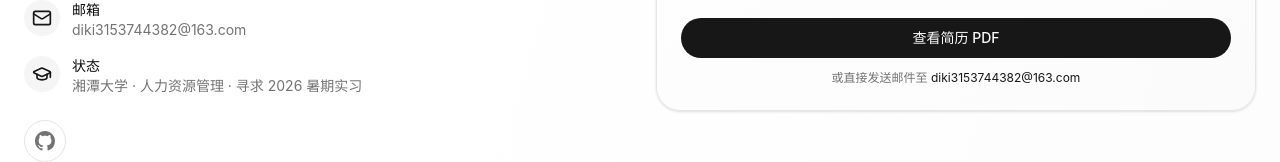
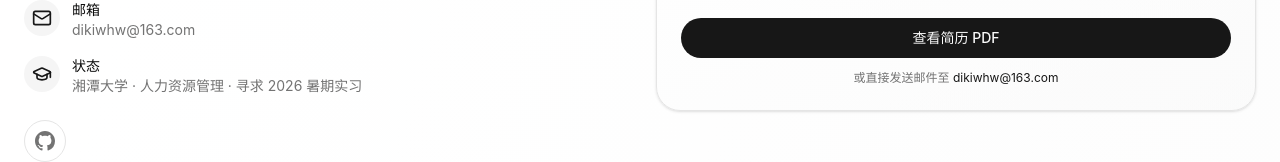
Before and after one commit to zhangdiki/-Diki--space, a React (Vite) app: page / in a window 1280 px wide. Shown: the part 4081-4243 px from the top of the page. Built offline with nearby package versions, Linux system fonts and the light colour scheme.

Commit message:
chore: 更新简历为重制版，邮箱改为 dikiwhw@163.com

```diff
--- a/src/App.tsx
+++ b/src/App.tsx
@@ -280,7 +280,7 @@ function PersonalWebsite() {
               <div className="mt-6 space-y-4">
                 {[
                   { icon: <MapPin className="h-5 w-5 text-primary" />, title: "位置", val: "中国 · 湘潭" },
-                  { icon: <Mail className="h-5 w-5 text-primary" />, title: "邮箱", val: "diki3153744382@163.com" },
+                  { icon: <Mail className="h-5 w-5 text-primary" />, title: "邮箱", val: "dikiwhw@163.com" },
                   { icon: <GraduationCap className="h-5 w-5 text-primary" />, title: "状态", val: "湘潭大学 · 人力资源管理 · 寻求 2026 暑期实习" },
                 ].map((item, i) => (
                   <motion.div key={i} whileHover={{ x: 5 }} className="flex items-start gap-3">
@@ -306,7 +306,7 @@ function PersonalWebsite() {
                 查看简历 PDF
               </Button>
               <p className="text-xs text-muted-foreground">
-                或直接发送邮件至 <a href="mailto:diki3153744382@163.com" className="text-primary hover:underline">diki3153744382@163.com</a>
+                或直接发送邮件至 <a href="mailto:dikiwhw@163.com" className="text-primary hover:underline">dikiwhw@163.com</a>
               </p>
             </motion.div>
           </motion.div>
```
Also changed, not shown: 1 other file (tests, documents, lock files or other folders).
